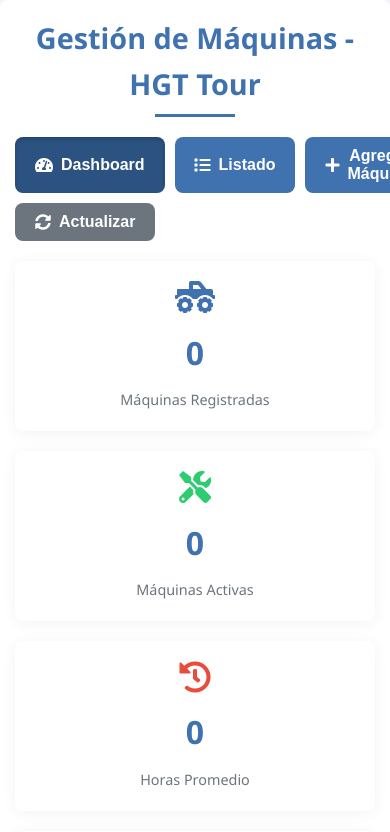
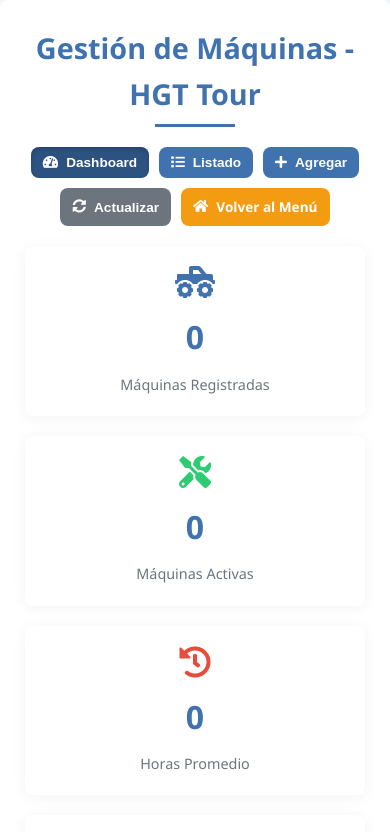
Before and after one commit to osandovala/prueba6, a plain HTML site: page agregar_maquina.html in a window 390 px wide. Shown: the top 832 px of the page. Drawn offline with nearby package versions, Linux system fonts and the light colour scheme.

Commit message:
Update agregar_maquina.html

```diff
--- a/agregar_maquina.html
+++ b/agregar_maquina.html
@@ -73,6 +73,11 @@
             gap: 10px;
         }
 
+        .action-buttons {
+            display: flex;
+            gap: 10px;
+        }
+
         .btn {
             padding: 10px 20px;
             border: none;
@@ -106,6 +111,15 @@
 
         .btn-secondary:hover {
             background-color: #5a6268;
+        }
+
+        .btn-menu {
+            background-color: #f39c12;
+            color: white;
+        }
+
+        .btn-menu:hover {
+            background-color: #e67e22;
         }
 
         .btn-sm {
@@ -199,6 +213,15 @@
         @media (max-width: 768px) {
             form {
                 grid-template-columns: 1fr;
+            }
+
+            .header-actions {
+                flex-direction: column;
+            }
+
+            .view-selector, .action-buttons {
+                width: 100%;
+                justify-content: center;
             }
         }
 
@@ -304,17 +327,14 @@
             animation: fadeIn 0.5s ease;
         }
 
-        @media (max-width: 768px) {
-            .container {
-                padding: 15px;
-            }
-
-            .header-actions {
-                flex-direction: column;
+        @media (max-width: 480px) {
+            .btn {
+                padding: 8px 12px;
+                font-size: 0.85rem;
             }
 
             .view-selector {
-                justify-content: center;
+                flex-wrap: wrap;
             }
         }
     </style>
@@ -335,13 +355,16 @@
                     <i class="fas fa-list"></i> Listado
                 </button>
                 <button class="btn btn-primary" data-view="agregar">
-                    <i class="fas fa-plus"></i> Agregar Máquina
+                    <i class="fas fa-plus"></i> Agregar
                 </button>
             </div>
-            <div>
+            <div class="action-buttons">
                 <button class="btn btn-secondary" id="refresh-btn">
                     <i class="fas fa-sync-alt"></i> Actualizar
                 </button>
+                <a href="menu.html" class="btn btn-menu">
+                    <i class="fas fa-home"></i> Volver al Menú
+                </a>
             </div>
         </div>
 
```
